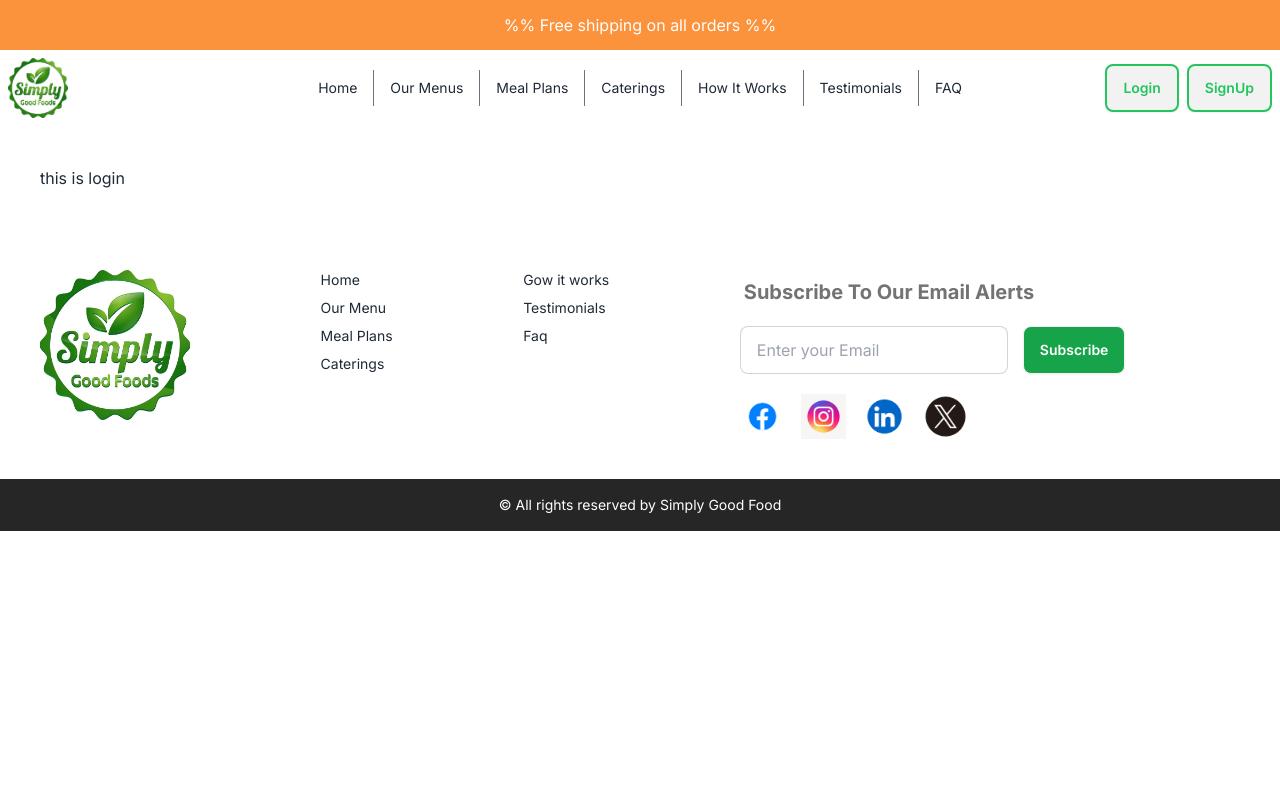
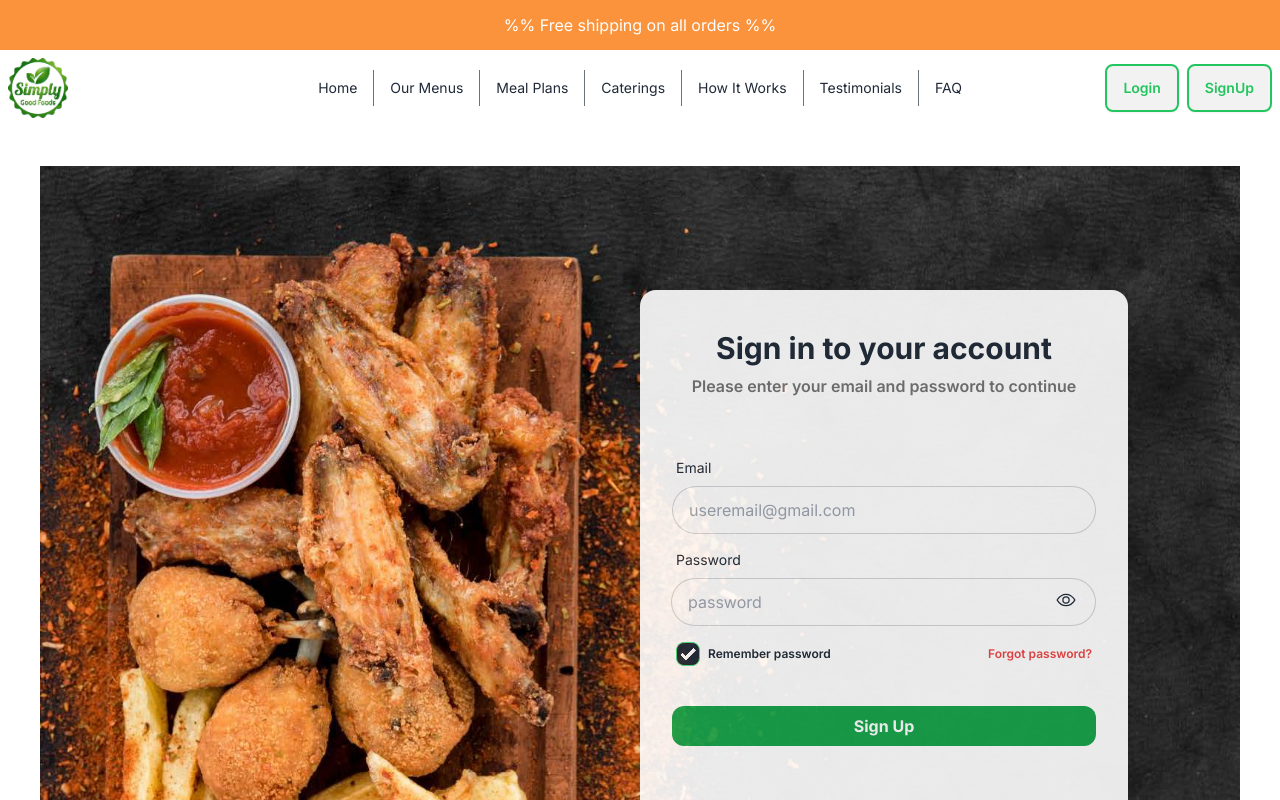
Before and after one commit to RabeyaAkter78/next-JS-project, a Next.js app: page /Login in a window 1280 px wide. Shown: the top 800 px of the page. Built offline with nearby package versions, Linux system fonts and the light colour scheme.

Commit message:
added register functionality

```diff
--- /dev/null
+++ b/app/Components/UserInfo/UserInfo.jsx
@@ -0,0 +1,41 @@
+
+const UserInfo = () => {
+    return (
+        <div>
+            <div className="overflow-x-auto ">
+                <table className="table ">
+                    {/* head */}
+                    <thead>
+                        <tr>
+                            <th></th>
+                            <th>Name</th>
+                            <th>Email</th>
+                        </tr>
+                    </thead>
+                    <tbody>
+                        {/* row 1 */}
+                        <tr>
+                            <th>1</th>
+                            <td>Cy Ganderton</td>
+                            <td>Quality Control Specialist</td>
+                        </tr>
+                        {/* row 2 */}
+                        <tr>
+                            <th>2</th>
+                            <td>Hart Hagerty</td>
+                            <td>Desktop Support Technician</td>
+                        </tr>
+                        {/* row 3 */}
+                        <tr>
+                            <th>3</th>
+                            <td>Brice Swyre</td>
+                            <td>Tax Accountant</td>
+                        </tr>
+                    </tbody>
+                </table>
+            </div>
+        </div>
+    );
+};
+
+export default UserInfo;
--- a/app/Login/page.js
+++ b/app/Login/page.js
@@ -1,7 +1,53 @@
+import Link from "next/link";
+import { IoEyeOutline } from "react-icons/io5";
+
 export default function Login() {
   return (
-    <main>
-      <div>this is login</div>
+    <main className="relative min-h-screen w-full bg-cover bg-center" style={{ backgroundImage: "url('/SIGNUP.jpg')", backgroundAttachment: 'fixed' }}>
+      <div className="flex items-center justify-end min-h-screen p-28">
+        <div className="card w-1/2 bg-base-100 opacity-90 shadow-2xl">
+          <div className="text-center mt-10 mb-5">
+            <h1 className="text-3xl font-bold mb-2">Sign in to your account</h1>
+            <p className="text-neutral-500 font-semibold">Please enter your email and password to continue</p>
+          </div>
+          <form className="card-body">
+
+            <div className="form-control">
+              <label className="label">
+                <span className="label-text">Email</span>
+              </label>
+              <input type="email" placeholder="useremail@gmail.com" className="input input-bordered rounded-3xl" required />
+            </div>
+
+            <div className="form-control join relative">
+              <label className="label">
+                <span className="label-text">Password</span>
+              </label>
+              <input type="password" placeholder="password" className="input input-bordered rounded-3xl" required />
+              <div className="absolute right-5 pt-12 flex items-center cursor-pointer">
+                <IoEyeOutline size={20} />
+              </div>
+            </div>
+
+            <div className="flex justify-between items-center">
+              <label className="label gap-2">
+                <input
+                  type="checkbox"
+                  defaultChecked
+                  className="checkbox border-green-400" />
+                <a href="#" className="label-text-alt link link-hover font-semibold">Remember password</a>
+              </label>
+              <label className="label">
+                <a href="#" className="label-text-alt link link-hover text-red-500 font-semibold">Forgot password?</a>
+              </label>
+            </div>
+            <div className="form-control mt-6">
+              <button className="bg-green-600 p-2 rounded-xl text-white font-bold">Sign Up</button>
+            </div>
+          </form>
+          <p className="font-semibold  text-center p-5"> Don’t have any account? <span className="text-orange-400"><Link href='/SignUp'>Sign Up</Link></span></p>
+        </div>
+      </div>
     </main>
   );
 }
--- a/app/SignUp/page.js
+++ b/app/SignUp/page.js
@@ -1,6 +1,66 @@
+'use client';
+
 import Link from "next/link";
+import { useState } from "react";
+import { IoEyeOffOutline, IoEyeOutline } from "react-icons/io5";
+import { useRouter } from "next/navigation";
+
 
 export default function SignUp() {
+    const [name, setName] = useState('');
+    const [email, setEmail] = useState('');
+    const [password, setPassword] = useState('');
+    const [error, setError] = useState('');
+    const [contact, setContact] = useState('');
+    const [address, setAddress] = useState('');
+    const [showPassword, setShowPassword] = useState(false);
+    const [showConfirmPassword, setShowConfirmPassword] = useState(false);
+    const router = useRouter();
+
+    const handleSubmit = async (e) => {
+        e.preventDefault();
+        if (!name || !email || !password || !contact || !address) {
+            setError("All Fields are necessary");
+            return;
+        }
+
+        try {
+            const resUserExists = await fetch('/api/userExists', {
+                method: "POST",
+                headers: {
+                    "Content-Type": "application/json"
+                },
+                body: JSON.stringify({ email }),
+            });
+
+            const { user } = await resUserExists.json();
+            if (user) {
+                setError('User Already Exists.');
+                return;
+            }
+
+            const res = await fetch('/api/register', {
+                method: "POST",
+                headers: {
+                    "Content-Type": "application/json"
+                },
+                body: JSON.stringify({ name, email, password, contact, address }),
+            });
+            if (res.ok) {
+                const form = e.target;
+                form.reset();
+                router.push('/');
+                setError('');
+            } else {
+                console.log('User Registration Failed.');
+                setError('User Registration Failed.');
+            }
+        } catch (error) {
+            console.log('Error During registration:', error);
+            setError('Error During registration.');
+        }
+    };
+
     return (
         <main className="relative min-h-screen w-full bg-cover bg-center" style={{ backgroundImage: "url('/SIGNUP.jpg')", backgroundAttachment: 'fixed' }}>
             <div className="flex items-center justify-end min-h-screen p-28">
@@ -9,42 +69,59 @@ export default function SignUp() {
                         <h1 className="text-3xl font-bold mb-2">Sign Up</h1>
                         <p className="text-neutral-500 font-semibold">Please Enter Your Personal Data</p>
                     </div>
-                    <form className="card-body">
+                    <form onSubmit={handleSubmit} className="card-body">
                         <div className="form-control">
                             <label className="label">
                                 <span className="label-text">User Name</span>
                             </label>
-                            <input type="text" placeholder="Input Your Name" className="input input-bordered rounded-3xl" required />
+                            <input onChange={(e) => setName(e.target.value)} type="text" placeholder="Input Your Name" className="input input-bordered rounded-3xl" required />
                         </div>
                         <div className="form-control">
                             <label className="label">
                                 <span className="label-text">Email</span>
                             </label>
-                            <input type="email" placeholder="useremail@gmail.com" className="input input-bordered rounded-3xl" required />
+                            <input onChange={(e) => setEmail(e.target.value)} type="email" placeholder="useremail@gmail.com" className="input input-bordered rounded-3xl" required />
                         </div>
                         <div className="form-control">
                             <label className="label">
                                 <span className="label-text">Contact no.</span>
                             </label>
-                            <input type="text" placeholder="+099999999999" className="input input-bordered rounded-3xl" required />
+                            <input onChange={(e) => setContact(e.target.value)} type="text" placeholder="+099999999999" className="input input-bordered rounded-3xl" required />
                         </div>
                         <div className="form-control">
                             <label className="label">
                                 <span className="label-text">Permanent Address</span>
                             </label>
-                            <input type="text" placeholder="R no 1 , Block B, CITY X, USA" className="input input-bordered rounded-3xl" required />
+                            <input onChange={(e) => setAddress(e.target.value)} type="text" placeholder="R no 1 , Block B, CITY X, USA" className="input input-bordered rounded-3xl" required />
                         </div>
-                        <div className="form-control">
+                        <div className="form-control join relative">
                             <label className="label">
                                 <span className="label-text">Password</span>
                             </label>
-                            <input type="password" placeholder="password" className="input input-bordered rounded-3xl" required />
+                            <input
+                                onChange={(e) => setPassword(e.target.value)}
+                                type={showPassword ? 'text' : 'password'}
+                                placeholder="password"
+                                className="input input-bordered rounded-3xl"
+                                required
+                            />
+                            <div className="absolute right-5 pt-12 flex items-center cursor-pointer" onClick={() => setShowPassword(!showPassword)}>
+                                {showPassword ? <IoEyeOffOutline size={20} /> : <IoEyeOutline size={20} />}
+                            </div>
                         </div>
-                        <div className="form-control">
+                        <div className="form-control join relative">
                             <label className="label">
                                 <span className="label-text">Confirm Password</span>
                             </label>
-                            <input type="password" placeholder="password" className="input input-bordered rounded-3xl" required />
+                            <input
+                                type={showConfirmPassword ? 'text' : 'password'}
+                                placeholder="password"
+                                className="input input-bordered rounded-3xl w-full pr-10"
+                                required
+                            />
+                            <div className="absolute right-5 pt-12 flex items-center cursor-pointer" onClick={() => setShowConfirmPassword(!showConfirmPassword)}>
+                                {showConfirmPassword ? <IoEyeOffOutline size={20} /> : <IoEyeOutline size={20} />}
+                            </div>
                         </div>
                         <div className="flex justify-between items-center">
                             <label className="label gap-2">
@@ -59,10 +136,16 @@ export default function SignUp() {
                             </label>
                         </div>
                         <div className="form-control mt-6">
-                            <button className="bg-green-700 p-2 rounded-xl text-white font-bold">Sign Up</button>
+                            <button className="bg-green-600 p-2 rounded-xl text-white font-bold">Sign Up</button>
                         </div>
+
+                        {error && (
+                            <div>
+                                <p className="text-center font-semibold text-red-500">{error}</p>
+                            </div>
+                        )}
                     </form>
-                    <p className="font-semibold  text-center p-5"> Have an account? <span className="text-yellow-400"><Link href='/Login'>Sign In</Link></span></p>
+                    <p className="font-semibold text-center p-5">Have an account? <span className="text-orange-400"><Link href='/login'>Sign In</Link></span></p>
                 </div>
             </div>
         </main>
--- /dev/null
+++ b/models/user.js
@@ -0,0 +1,23 @@
+import mongoose, { models, Schema } from "mongoose";
+
+const userSchema = new Schema(
+    {
+        name: {
+            type: String,
+            required: true,
+        },
+        email: {
+            type: String,
+            required: true,
+        },
+        password: {
+            type: String,
+            required: true,
+        },
+
+    },
+    { timestamps: true }
+);
+
+const User = models.user || mongoose.model("User", userSchema);
+export default User;
--- a/next.config.mjs
+++ b/next.config.mjs
@@ -1,8 +1,8 @@
 /** @type {import('next').NextConfig} */
 const nextConfig = {
-env:{
-
-}
+    env: {
+        MONGODB_URI: process.env.MONGODB_URI
+    }
 
 };
 
--- a/package.json
+++ b/package.json
@@ -9,8 +9,11 @@
     "lint": "next lint"
   },
   "dependencies": {
+    "@shadcn/ui": "^0.0.4",
     "axios": "^1.7.2",
     "bcrypt": "^5.1.1",
+    "bcryptjs": "^2.4.3",
+    "dotenv": "^16.4.5",
     "mongoose": "^8.5.0",
     "next": "14.2.4",
     "next-auth": "^4.24.7",
```
Also changed, not shown: app/Components/SignUp/SignUp.jsx (deleted, +0 -10 lines), app/Dashboard/page.js (added, +7 -0 lines), app/api/register/route.js (added, +20 -0 lines), app/api/userExists/route.js (added, +16 -0 lines), lib/mongodb.js (added, +12 -0 lines), 2 other files (tests, documents, lock files or other folders).
